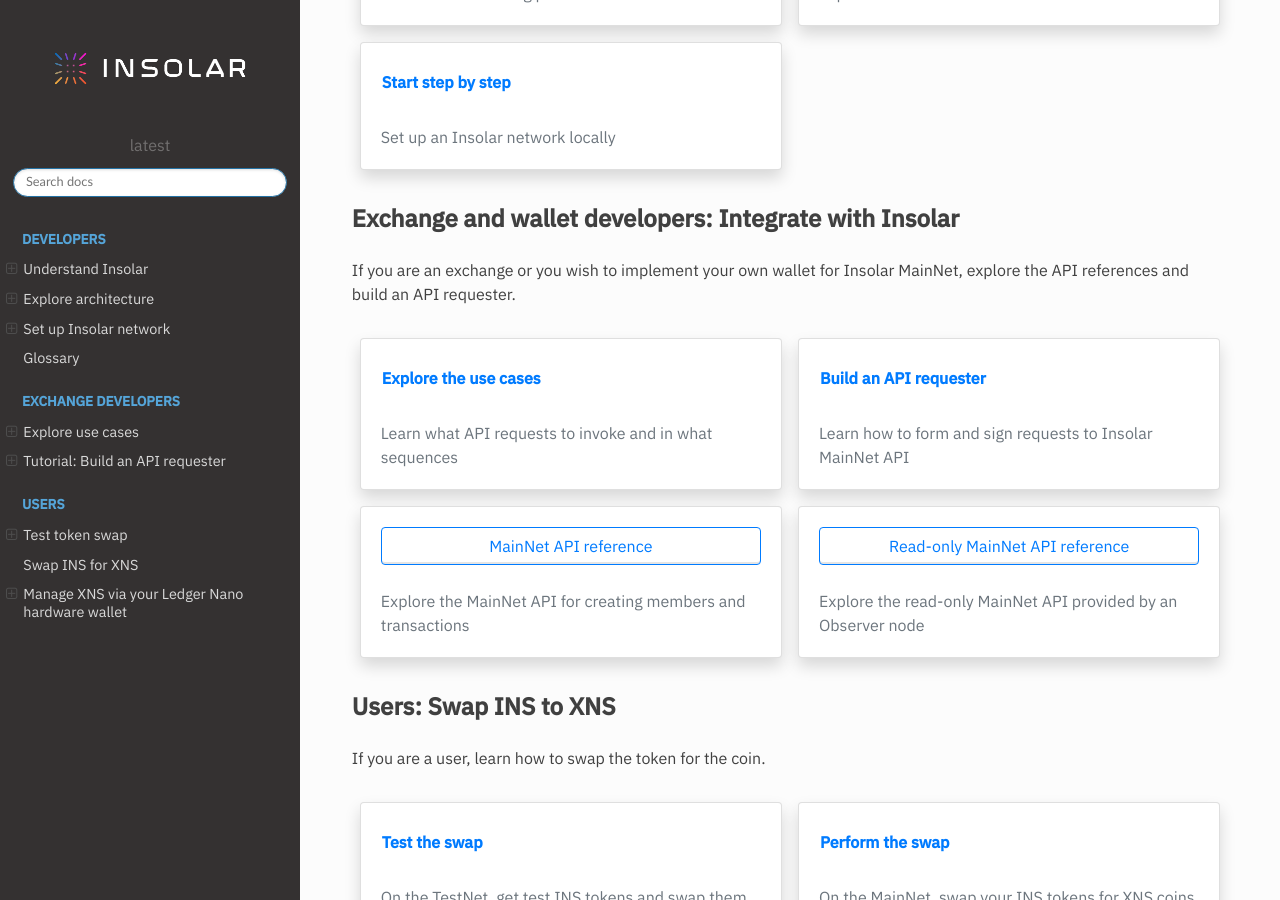
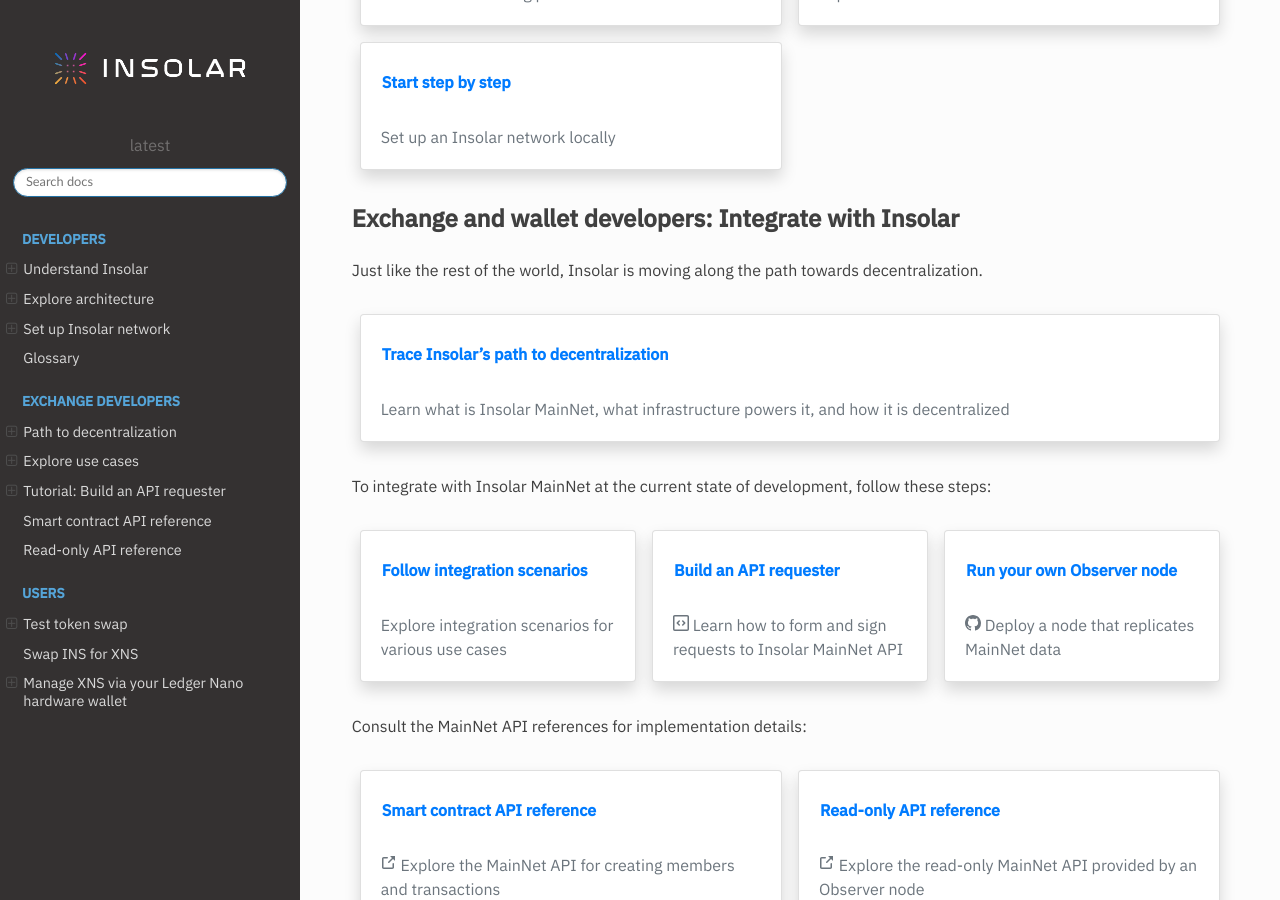
Before and after one commit to insolar/docs, a Sphinx documentation site: the page built from docs/source/index.rst, in a window 1280 px wide and 900 px high, scrolled down 423 px. Built offline with Sphinx 7.4.7 and the Read the Docs theme 2.0.0, drawn with Linux system fonts in a browser that asks for light colours.

Commit message:
Integration section redesigned (#12)

```diff
--- a/docs/source/conf.py
+++ b/docs/source/conf.py
@@ -37,6 +37,7 @@
 	'sphinxcontrib.plantuml',
 	'sphinx_copybutton',
     'sphinx_panels'
+#    'hoverxref.extension'
 #	'sphinxcontrib.contentui'
 ]
 
--- a/docs/source/index.rst
+++ b/docs/source/index.rst
@@ -34,7 +34,7 @@
 
     .. div:: text-muted
 
-       Explore the intricacies of Insolar architecture
+        Explore the intricacies of Insolar architecture
 
     ---
 
@@ -45,24 +45,40 @@
 
     .. div:: text-muted
 
-       Set up an Insolar network locally
+        Set up an Insolar network locally
 
 Exchange and wallet developers: Integrate with Insolar
 ------------------------------------------------------
 
-If you are an exchange or you wish to implement your own wallet for Insolar MainNet, explore the API references and build an API requester.
+Just like the rest of the world, Insolar is moving along the path towards decentralization.
 
 .. panels::
     :card: shadow
+    :column: col-lg-12 p-2
 
-    .. link-button:: exchanges
+    .. link-button:: decentralization
         :type: ref
-        :text: Explore the use cases
+        :text: Trace Insolar’s path to decentralization
         :classes: btn-link stretched-link font-weight-bold
 
     .. div:: text-muted
 
-        Learn what API requests to invoke and in what sequences
+       Learn what is Insolar MainNet, what infrastructure powers it, and how it is decentralized
+
+To integrate with Insolar MainNet at the current state of development, follow these steps:
+
+.. panels::
+    :card: shadow
+    :column: col-lg-4 col-md-4 col-sm-6 col-xs-12 p-2
+
+    .. link-button:: exchanges
+        :type: ref
+        :text: Follow integration scenarios
+        :classes: btn-link stretched-link font-weight-bold text-left
+
+    .. div:: text-muted
+
+        Explore integration scenarios for various use cases
 
     ---
 
@@ -73,27 +89,44 @@
 
     .. div:: text-muted
 
-        Learn how to form and sign requests to Insolar MainNet API
+        :opticon:`code-square` Learn how to form and sign requests to Insolar MainNet API
 
     ---
 
-    .. link-button:: https://apidocs.insolar.io/platform/latest
-        :text: MainNet API reference
-        :classes: btn-outline-primary btn-block stretched-link
+    .. link-button:: https://github.com/insolar/observer
+        :type: url
+        :text: Run your own Observer node
+        :classes: btn-link stretched-link font-weight-bold
+        :tooltip: GitHub repository
 
     .. div:: text-muted
 
-        Explore the MainNet API for creating members and transactions
+        :opticon:`mark-github` Deploy a node that replicates MainNet data
+
+Consult the MainNet API references for implementation details:
+
+.. panels::
+    :card: shadow
+
+    .. link-button:: https://apidocs.insolar.io/platform/latest
+        :type: url
+        :text: Smart contract API reference
+        :classes: btn-link stretched-link font-weight-bold
+
+    .. div:: text-muted
+
+        :opticon:`link-external` Explore the MainNet API for creating members and transactions
 
     ---
 
     .. link-button:: https://apidocs.insolar.io/observer-services/v1
-        :text: Read-only MainNet API reference
-        :classes: btn-outline-primary btn-block stretched-link
+        :type: url
+        :text: Read-only API reference
+        :classes: btn-link stretched-link font-weight-bold
 
     .. div:: text-muted
 
-        Explore the read-only MainNet API provided by an Observer node
+        :opticon:`link-external` Explore the read-only MainNet API provided by an Observer node
 
 Users: Swap INS to XNS
 ----------------------
@@ -102,7 +135,6 @@
 
 .. panels::
     :card: shadow
-
 
     .. link-button:: migration_test
         :type: ref
@@ -148,8 +180,11 @@
    :hidden:
    :caption: Exchange developers
 
+   decentralization
    use-cases
    requester
+   Smart contract API reference <https://apidocs.insolar.io/platform/v1>
+   Read-only API reference <https://apidocs.insolar.io/observer-services/v1>
 
 .. toctree::
    :hidden:
```
Also changed, not shown: docs/source/decentralization.rst (added, +217 -0 lines), docs/source/imgs/decentralization/constellation.png (added), docs/source/imgs/decentralization/mainnet-nodes.svg (added), docs/source/imgs/decentralization/mainnet2-nodes.svg (added), docs/source/imgs/decentralization/mainnet3-nodes.svg (added), docs/source/imgs/decentralization/path-to-decentralization.svg (added).
